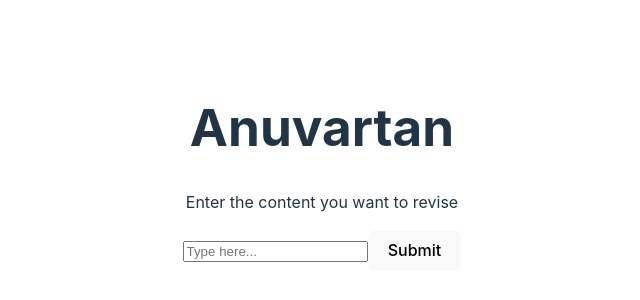
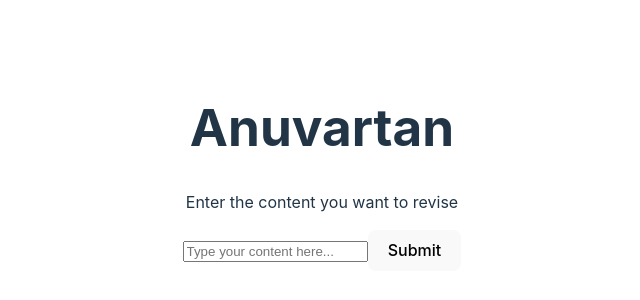
Before and after one commit to mayankpatidar275/anuvartan, a React (Vite) app: page / in a window 1280 px wide. Shown: the part 232-532 px from the top of the page, without its empty margins (318-958 px from the left). Built offline with nearby package versions, Linux system fonts and the light colour scheme.

Commit message:
Update App.tsx

```diff
--- a/src/App.tsx
+++ b/src/App.tsx
@@ -12,7 +12,7 @@ function App() {
         <div className="mt-4 flex flex-col sm:flex-row gap-2">
           <input
             type="text"
-            placeholder="Type here..."
+            placeholder="Type your content here..."
             className="border border-gray-300 rounded-lg p-2 w-full sm:w-80 focus:outline-none focus:ring-2 focus:ring-blue-500"
           />
           <button className="bg-blue-500 text-white px-4 py-2 rounded-lg hover:bg-blue-600 transition">
```
